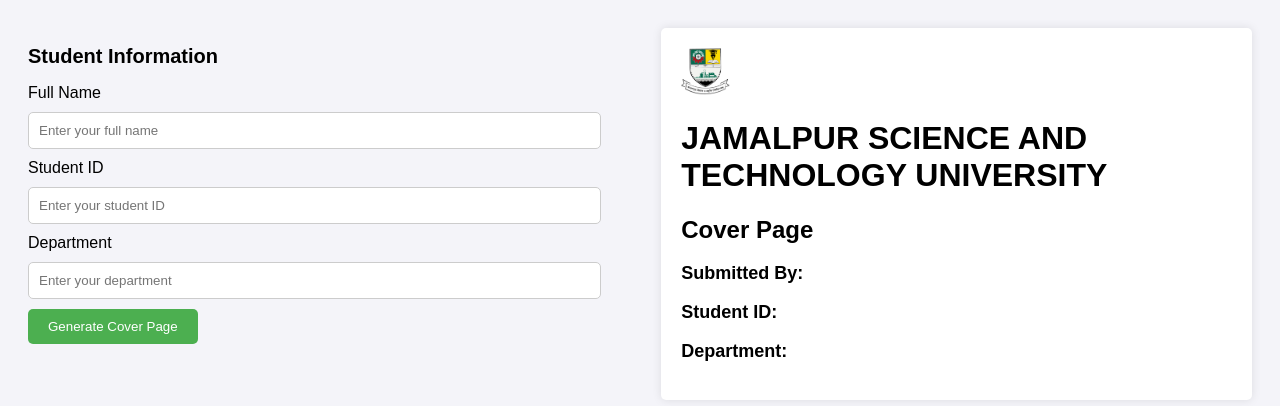
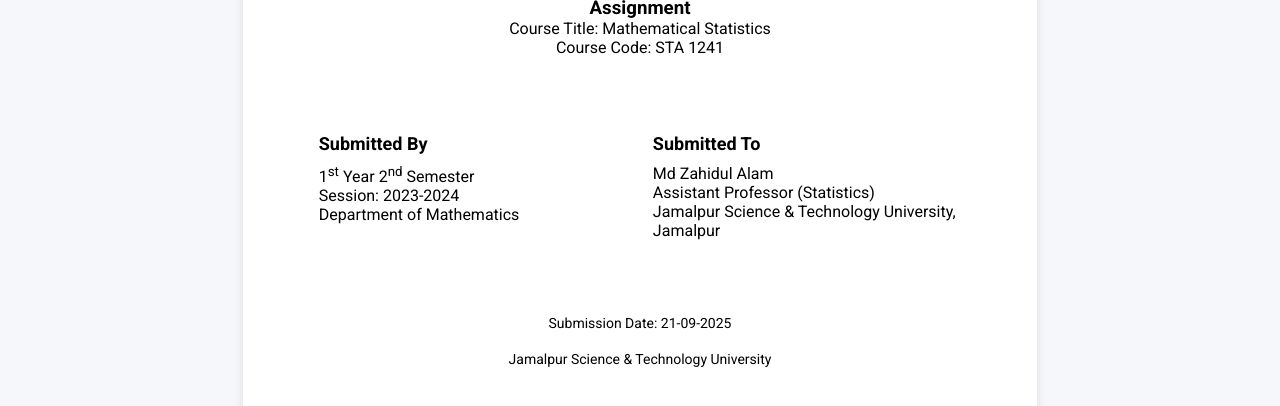
Before and after one commit to Admins24/Topper, a plain HTML site: page index.html in a window 1280 px wide. Drawn offline with Linux system fonts and the light colour scheme.

Commit message:
index.html

```diff
--- a/index.html
+++ b/index.html
@@ -3,38 +3,95 @@
 <head>
     <meta charset="UTF-8">
     <meta name="viewport" content="width=device-width, initial-scale=1.0">
-    <title>Cover Page Generator</title>
-    <link rel="stylesheet" href="styles.css">
+    <title>Assignment</title>
+    <link href="https://fonts.googleapis.com/css2?family=Roboto:wght@400;500;700&display=swap" rel="stylesheet">
+    <style>
+        /* Reset some default styles */
+        * {
+            margin: 0;
+            padding: 0;
+            box-sizing: border-box;
+        }
+        body {
+            font-family: 'Roboto', sans-serif;
+            background: #f5f7fa;
+            display: flex;
+            justify-content: center;
+            align-items: center;
+            height: 100vh;
+        }
+        .container {
+            width: 210mm; /* A4 size width */
+            height: 297mm; /* A4 size height */
+            padding: 20mm;
+            background-color: white;
+            box-shadow: 0px 0px 10px rgba(0, 0, 0, 0.1);
+        }
+        .header {
+            text-align: center;
+            margin-bottom: 20mm;
+        }
+        .header img {
+            width: 100px; /* Adjust logo size */
+        }
+        .header h1 {
+            font-size: 24px;
+            margin-top: 10px;
+        }
+        .header h2 {
+            font-size: 18px;
+            margin-top: 5px;
+        }
+        .content {
+            display: flex;
+            justify-content: space-between;
+            margin-bottom: 20mm;
+        }
+        .content div {
+            width: 48%;
+        }
+        .content div h3 {
+            font-size: 18px;
+            margin-bottom: 10px;
+        }
+        .footer {
+            text-align: center;
+            font-size: 14px;
+        }
+        .footer p {
+            margin-top: 20px;
+        }
+    </style>
 </head>
 <body>
     <div class="container">
-        <div class="input-form">
-            <h2>Student Information</h2>
-            <form id="coverForm">
-                <label for="studentName">Full Name</label>
-                <input type="text" id="studentName" placeholder="Enter your full name" required>
-                <label for="studentId">Student ID</label>
-                <input type="text" id="studentId" placeholder="Enter your student ID" required>
-                <label for="department">Department</label>
-                <input type="text" id="department" placeholder="Enter your department" required>
-                <button type="submit">Generate Cover Page</button>
-            </form>
+        <!-- Header Section -->
+        <div class="header">
+            <img src="logo.png" alt="University Logo"> <!-- Replace logo.png with your actual logo file -->
+            <h1>JAMALPUR SCIENCE AND TECHNOLOGY UNIVERSITY</h1>
+            <h2>DEPARTMENT OF MATHEMATICS</h2>
+            <h3>Assignment</h3>
+            <p>Course Title: Mathematical Statistics</p>
+            <p>Course Code: STA 1241</p>
         </div>
 
-        <div class="preview">
-            <div class="university-logo">
-                <img src="university-logo.png" alt="University Logo">
-                <h1>JAMALPUR SCIENCE AND TECHNOLOGY UNIVERSITY</h1>
+        <!-- Content Section -->
+        <div class="content">
+            <div>
+                <h3>Submitted By</h3>
+                <p>1<sup>st</sup> Year 2<sup>nd</sup> Semester<br>Session: 2023-2024<br>Department of Mathematics</p>
             </div>
-            <div class="cover-page">
-                <h2>Cover Page</h2>
-                <p><strong>Submitted By:</strong> <span id="namePreview"></span></p>
-                <p><strong>Student ID:</strong> <span id="idPreview"></span></p>
-                <p><strong>Department:</strong> <span id="departmentPreview"></span></p>
+            <div>
+                <h3>Submitted To</h3>
+                <p>Md Zahidul Alam<br>Assistant Professor (Statistics)<br>Jamalpur Science & Technology University, Jamalpur</p>
             </div>
         </div>
+
+        <!-- Footer Section -->
+        <div class="footer">
+            <p>Submission Date: 21-09-2025</p>
+            <p>Jamalpur Science & Technology University</p>
+        </div>
     </div>
-
-    <script src="script.js"></script>
 </body>
 </html>
```
